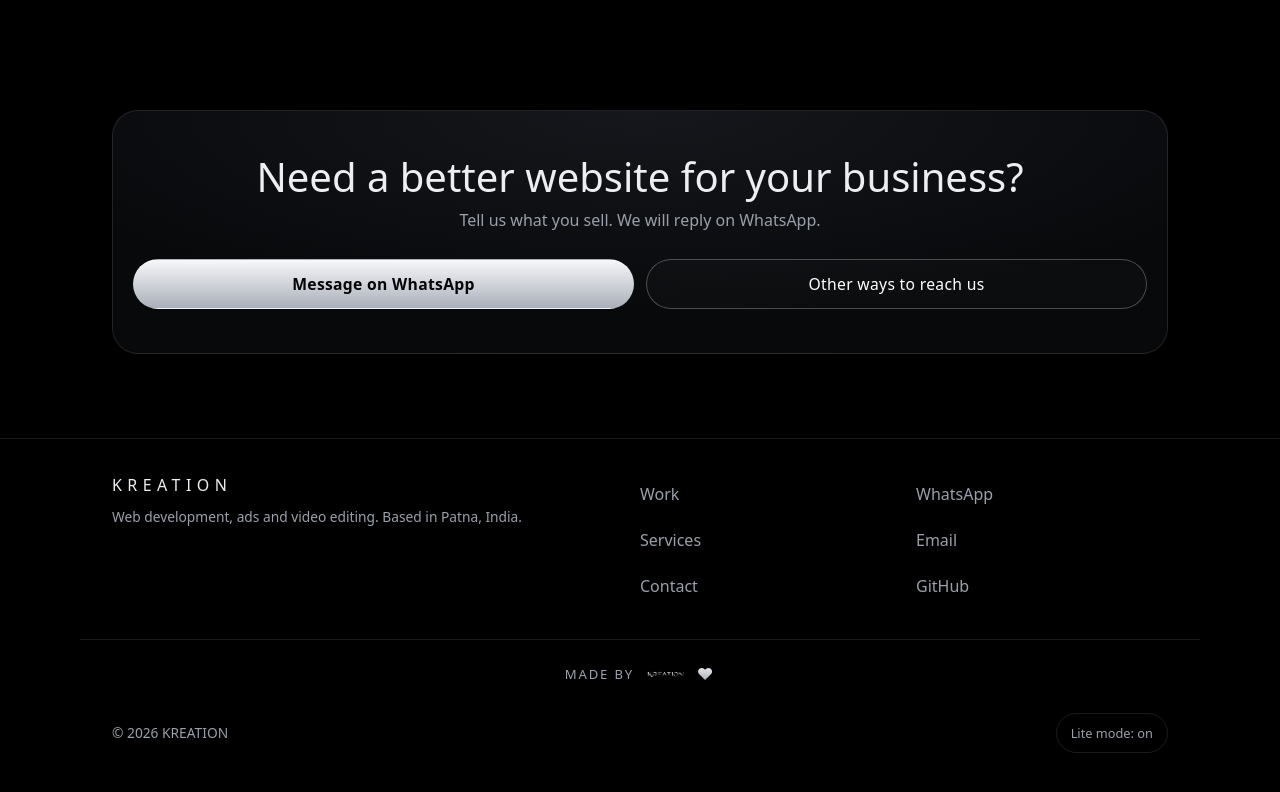
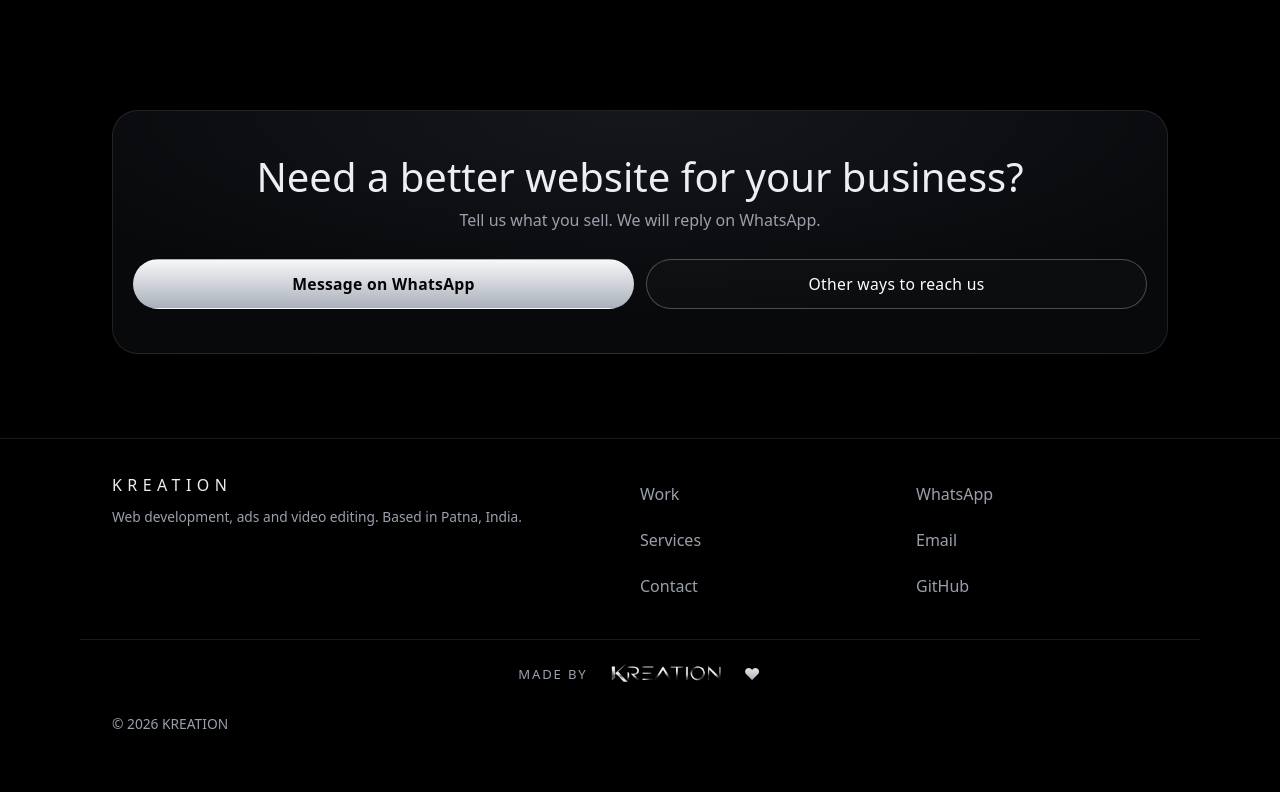
Before and after one commit to Sanny1921/kreation, a React (Vite) app: page / in a window 1280 px wide. Shown: the part 2224-3016 px from the top of the page. Built offline with nearby package versions, Linux system fonts and the light colour scheme.

Commit message:
Bigger signature logo, remove lite toggle, softer auto-lite rules

```diff
--- a/src/components/Footer.jsx
+++ b/src/components/Footer.jsx
@@ -1,9 +1,7 @@
 import { Link } from '../lib/router.jsx';
-import { EMAIL, getTier, setTier } from '../lib/perf.js';
-import { useState } from 'react';
+import { EMAIL } from '../lib/perf.js';
 
 export default function Footer() {
-  const [lite, setLite] = useState(getTier() === 'lite');
   return (
     <footer className="foot">
       <div className="wrap foot-grid">
@@ -28,23 +26,11 @@ export default function Footer() {
       </div>
       <div className="wrap made">
         <span>Made by</span>
-        <img src="/img/wordmark-sm.webp" alt="KREATION" width="92" height="15" loading="lazy" decoding="async" />
+        <img src="/img/wordmark-sm.webp" alt="KREATION" width="138" height="46" loading="lazy" decoding="async" />
         <span className="heart" aria-hidden="true">&#9829;</span>
       </div>
       <div className="wrap foot-bar">
         <span className="muted small">&copy; 2026 KREATION</span>
-        <button
-          className="lite-toggle"
-          aria-pressed={lite}
-          onClick={() => {
-            const next = !lite;
-            setLite(next);
-            setTier(next ? 'lite' : 'high', true);
-            if (!next) location.reload();
-          }}
-        >
-          {lite ? 'Lite mode: on' : 'Lite mode: off'}
-        </button>
       </div>
     </footer>
   );
--- a/src/lib/perf.js
+++ b/src/lib/perf.js
@@ -21,15 +21,15 @@ function detect() {
   const forced = params.get('tier');
   if (forced === 'high' || forced === 'mid' || forced === 'lite') return forced;
   try {
-    if (localStorage.getItem(KEY) === '1') return 'lite';
+    localStorage.removeItem(KEY);
   } catch {}
   const nav = navigator;
   const c = nav.connection || {};
-  if (window.matchMedia && matchMedia('(prefers-reduced-motion: reduce)').matches) return 'lite';
-  if (c.saveData || /(^|slow-)2g|3g/.test(c.effectiveType || '')) return 'lite';
+  if (c.saveData || /(^|slow-)2g/.test(c.effectiveType || '')) return 'lite';
   if (nav.deviceMemory && nav.deviceMemory <= 2) return 'lite';
   if (nav.hardwareConcurrency && nav.hardwareConcurrency <= 2) return 'lite';
   if (!webglOk()) return 'lite';
+  if ((window.matchMedia && matchMedia('(prefers-reduced-motion: reduce)').matches) || /3g/.test(c.effectiveType || '')) return 'mid';
   if ((nav.deviceMemory && nav.deviceMemory <= 4) || (nav.hardwareConcurrency && nav.hardwareConcurrency <= 4)) return 'mid';
   return 'high';
 }
--- a/src/styles.css
+++ b/src/styles.css
@@ -207,7 +207,7 @@ input:focus,select:focus,textarea:focus{border-color:#fff}
 
 /* ---------- signature ---------- */
 .made{display:flex;align-items:center;justify-content:center;gap:9px;margin-top:30px;padding-top:22px;border-top:1px solid var(--line);color:var(--mut);font-size:.82rem;letter-spacing:.14em;text-transform:uppercase}
-.made img{height:15px;width:auto;opacity:.95}
+.made img{height:46px;margin:-12px 0;width:auto;opacity:.95}
 .heart{background:linear-gradient(180deg,#fff,#8e94a1);-webkit-background-clip:text;background-clip:text;color:transparent;font-size:1rem;display:inline-block;animation:beat 2.4s ease-in-out infinite}
 @keyframes beat{0%,60%,100%{transform:scale(1)}30%{transform:scale(1.18)}}
 @media (prefers-reduced-motion:reduce){.heart{animation:none}}
```
